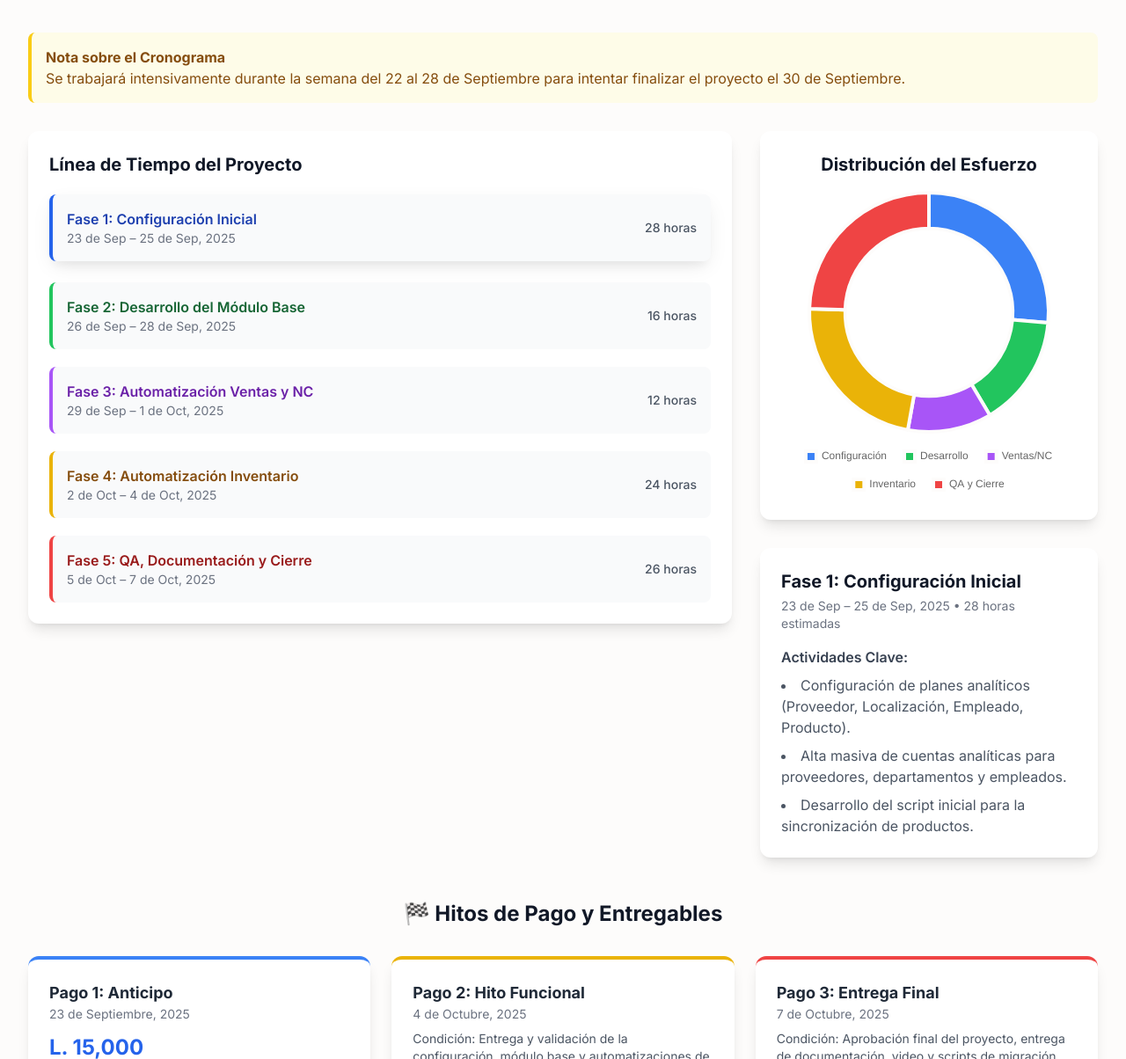
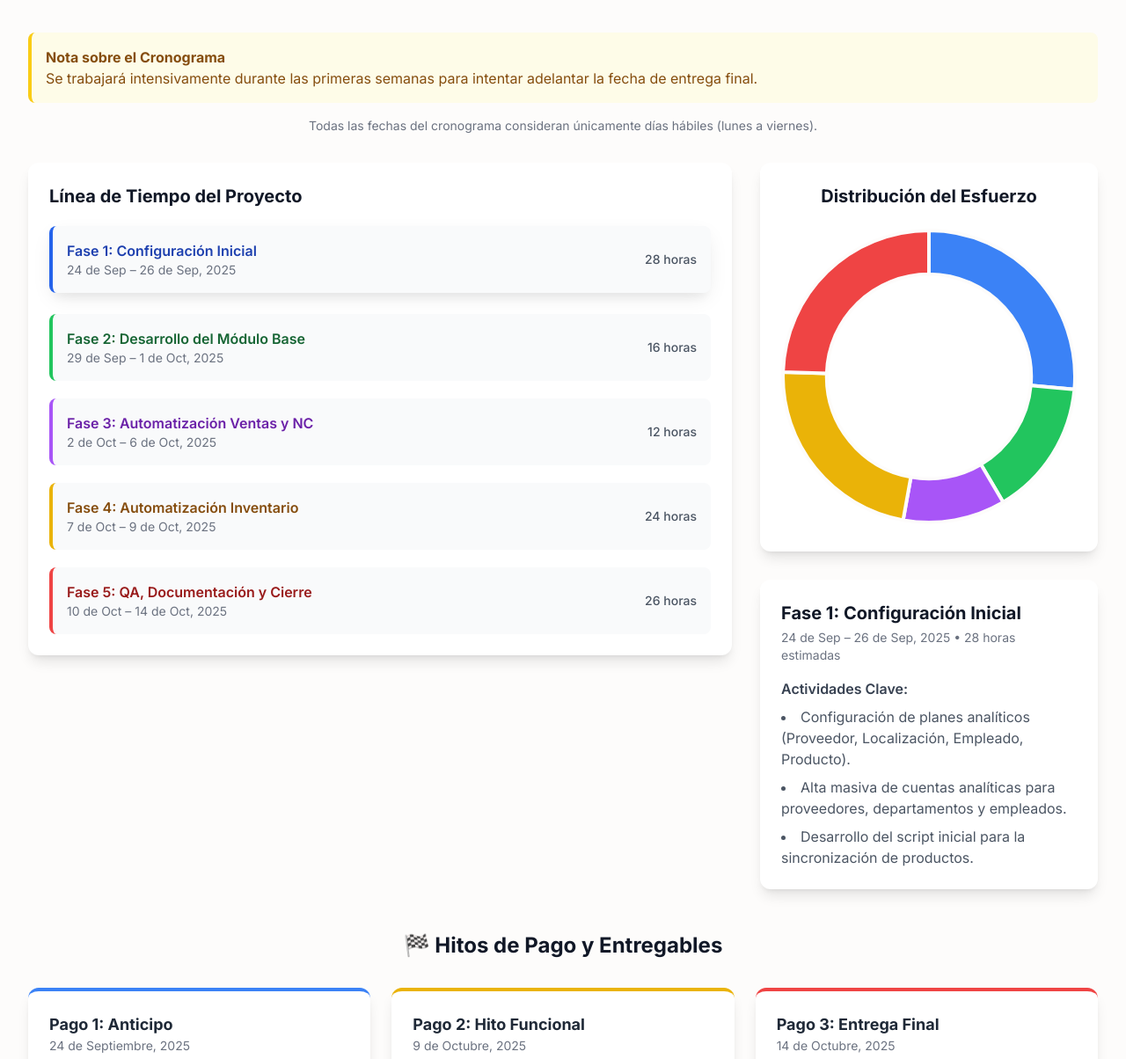
Before and after one commit to ldbeteta0001/servimedica_analityc_one.github.io, a plain HTML site: page index.html in a window 1280 px wide. Shown: the part 191-1395 px from the top of the page at 88% size. Drawn offline with nearby package versions, Linux system fonts and the light colour scheme.

Commit message:
Update index.html

```diff
--- a/index.html
+++ b/index.html
@@ -66,9 +66,13 @@
             </div>
         </header>
 
-        <div class="bg-yellow-50 border-l-4 border-yellow-400 text-yellow-800 p-4 rounded-lg mb-8" role="alert">
+        <div class="bg-yellow-50 border-l-4 border-yellow-400 text-yellow-800 p-4 rounded-lg mb-4" role="alert">
             <p class="font-bold">Nota sobre el Cronograma</p>
-            <p>Se trabajará intensivamente durante la semana del 22 al 28 de Septiembre para intentar finalizar el proyecto el 30 de Septiembre.</p>
+            <p>Se trabajará intensivamente durante las primeras semanas para intentar adelantar la fecha de entrega final.</p>
+        </div>
+
+        <div class="text-center text-sm text-gray-500 mb-8">
+            <p>Todas las fechas del cronograma consideran únicamente días hábiles (lunes a viernes).</p>
         </div>
 
         <main class="grid grid-cols-1 lg:grid-cols-3 gap-8">
@@ -81,7 +85,7 @@
                             <div class="flex justify-between items-center">
                                 <div>
                                     <p class="font-semibold text-blue-800">Fase 1: Configuración Inicial</p>
-                                    <p class="text-sm text-gray-500">23 de Sep – 25 de Sep, 2025</p>
+                                    <p class="text-sm text-gray-500">24 de Sep – 26 de Sep, 2025</p>
                                 </div>
                                 <span class="text-sm font-medium text-gray-600">28 horas</span>
                             </div>
@@ -90,7 +94,7 @@
                             <div class="flex justify-between items-center">
                                 <div>
                                     <p class="font-semibold text-green-800">Fase 2: Desarrollo del Módulo Base</p>
-                                    <p class="text-sm text-gray-500">26 de Sep – 28 de Sep, 2025</p>
+                                    <p class="text-sm text-gray-500">29 de Sep – 1 de Oct, 2025</p>
                                 </div>
                                 <span class="text-sm font-medium text-gray-600">16 horas</span>
                             </div>
@@ -99,7 +103,7 @@
                             <div class="flex justify-between items-center">
                                 <div>
                                     <p class="font-semibold text-purple-800">Fase 3: Automatización Ventas y NC</p>
-                                    <p class="text-sm text-gray-500">29 de Sep – 1 de Oct, 2025</p>
+                                    <p class="text-sm text-gray-500">2 de Oct – 6 de Oct, 2025</p>
                                 </div>
                                 <span class="text-sm font-medium text-gray-600">12 horas</span>
                             </div>
@@ -108,7 +112,7 @@
                             <div class="flex justify-between items-center">
                                 <div>
                                     <p class="font-semibold text-yellow-800">Fase 4: Automatización Inventario</p>
-                                    <p class="text-sm text-gray-500">2 de Oct – 4 de Oct, 2025</p>
+                                    <p class="text-sm text-gray-500">7 de Oct – 9 de Oct, 2025</p>
                                 </div>
                                 <span class="text-sm font-medium text-gray-600">24 horas</span>
                             </div>
@@ -117,7 +121,7 @@
                             <div class="flex justify-between items-center">
                                 <div>
                                     <p class="font-semibold text-red-800">Fase 5: QA, Documentación y Cierre</p>
-                                    <p class="text-sm text-gray-500">5 de Oct – 7 de Oct, 2025</p>
+                                    <p class="text-sm text-gray-500">10 de Oct – 14 de Oct, 2025</p>
                                 </div>
                                 <span class="text-sm font-medium text-gray-600">26 horas</span>
                             </div>
@@ -149,18 +153,18 @@
             <div class="grid grid-cols-1 md:grid-cols-3 gap-6">
                 <div class="bg-white p-6 rounded-xl shadow-lg border-t-4 border-blue-500">
                     <h3 class="font-bold text-lg text-gray-800">Pago 1: Anticipo</h3>
-                    <p class="text-sm text-gray-500 mb-2">23 de Septiembre, 2025</p>
+                    <p class="text-sm text-gray-500 mb-2">24 de Septiembre, 2025</p>
                     <p class="text-2xl font-bold text-blue-600 my-3">L. 15,000</p>
                     <p class="text-sm text-gray-600">Condición: Al inicio formal del proyecto.</p>
                 </div>
                 <div class="bg-white p-6 rounded-xl shadow-lg border-t-4 border-yellow-500">
                     <h3 class="font-bold text-lg text-gray-800">Pago 2: Hito Funcional</h3>
-                    <p class="text-sm text-gray-500 mb-2">4 de Octubre, 2025</p>
+                    <p class="text-sm text-gray-500 mb-2">9 de Octubre, 2025</p>
                     <p class="text-sm text-gray-600">Condición: Entrega y validación de la configuración, módulo base y automatizaciones de Ventas, NC e Inventario.</p>
                 </div>
                 <div class="bg-white p-6 rounded-xl shadow-lg border-t-4 border-red-500">
                     <h3 class="font-bold text-lg text-gray-800">Pago 3: Entrega Final</h3>
-                    <p class="text-sm text-gray-500 mb-2">7 de Octubre, 2025</p>
+                    <p class="text-sm text-gray-500 mb-2">14 de Octubre, 2025</p>
                     <p class="text-sm text-gray-600">Condición: Aprobación final del proyecto, entrega de documentación, video y scripts de migración.</p>
                 </div>
             </div>
@@ -173,7 +177,7 @@
             const projectData = {
                 'phase-1': {
                     title: 'Fase 1: Configuración Inicial',
-                    meta: '23 de Sep – 25 de Sep, 2025  •  28 horas estimadas',
+                    meta: '24 de Sep – 26 de Sep, 2025  •  28 horas estimadas',
                     activities: [
                         'Configuración de planes analíticos (Proveedor, Localización, Empleado, Producto).',
                         'Alta masiva de cuentas analíticas para proveedores, departamentos y empleados.',
@@ -182,7 +186,7 @@
                 },
                 'phase-2': {
                     title: 'Fase 2: Desarrollo del Módulo Base',
-                    meta: '26 de Sep – 28 de Sep, 2025  •  16 horas estimadas',
+                    meta: '29 de Sep – 1 de Oct, 2025  •  16 horas estimadas',
                     activities: [
                         'Creación del módulo `servimedica_analytic`.',
                         'Implementación de las estructuras base y los servicios de inferencia.',
@@ -191,7 +195,7 @@
                 },
                 'phase-3': {
                     title: 'Fase 3: Automatización Ventas y NC',
-                    meta: '29 de Sep – 1 de Oct, 2025  •  12 horas estimadas',
+                    meta: '2 de Oct – 6 de Oct, 2025  •  12 horas estimadas',
                     activities: [
                         'Implementación de la asignación automática en ventas.',
                         'Automatización en notas de crédito (copia de distribución y reverso de costos).'
@@ -199,7 +203,7 @@
                 },
                 'phase-4': {
                     title: 'Fase 4: Automatización Inventario',
-                    meta: '2 de Oct – 4 de Oct, 2025  •  24 horas estimadas',
+                    meta: '7 de Oct – 9 de Oct, 2025  •  24 horas estimadas',
                     activities: [
                         'Integración con el módulo `stock_account` para registrar movimientos de inventario.',
                         'Creación de reglas de distribución analítica según tipo de operación.'
@@ -207,7 +211,7 @@
                 },
                 'phase-5': {
                     title: 'Fase 5: QA, Documentación y Cierre',
-                    meta: '5 de Oct – 7 de Oct, 2025  •  26 horas estimadas',
+                    meta: '10 de Oct – 14 de Oct, 2025  •  26 horas estimadas',
                     activities: [
                         'Ejecución de pruebas unitarias e integrales.',
                         'Elaboración de la documentación técnica del módulo.',
@@ -278,14 +282,7 @@
                     cutout: '70%',
                     plugins: {
                         legend: {
-                            position: 'bottom',
-                            labels: {
-                                padding: 20,
-                                boxWidth: 12,
-                                font: {
-                                    size: 12
-                                }
-                            }
+                            display: false
                         },
                         tooltip: {
                             callbacks: {
```
